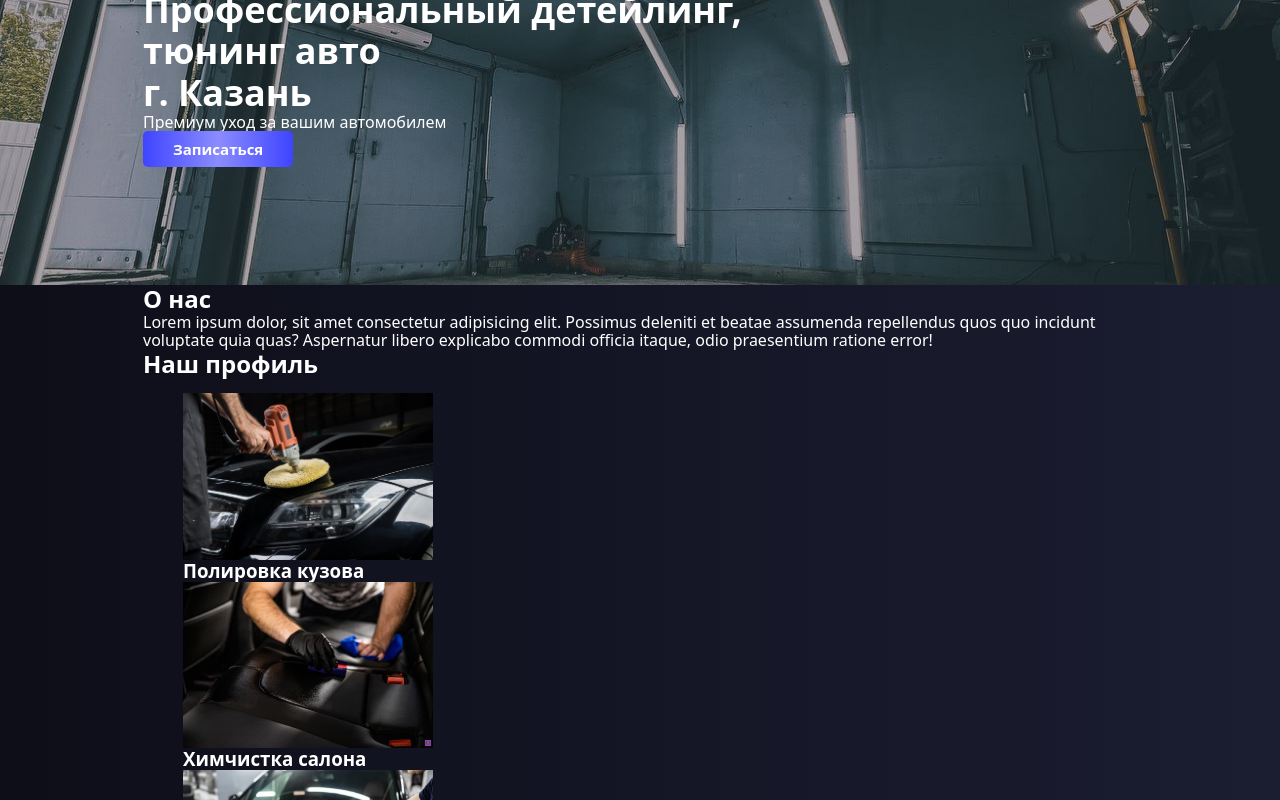
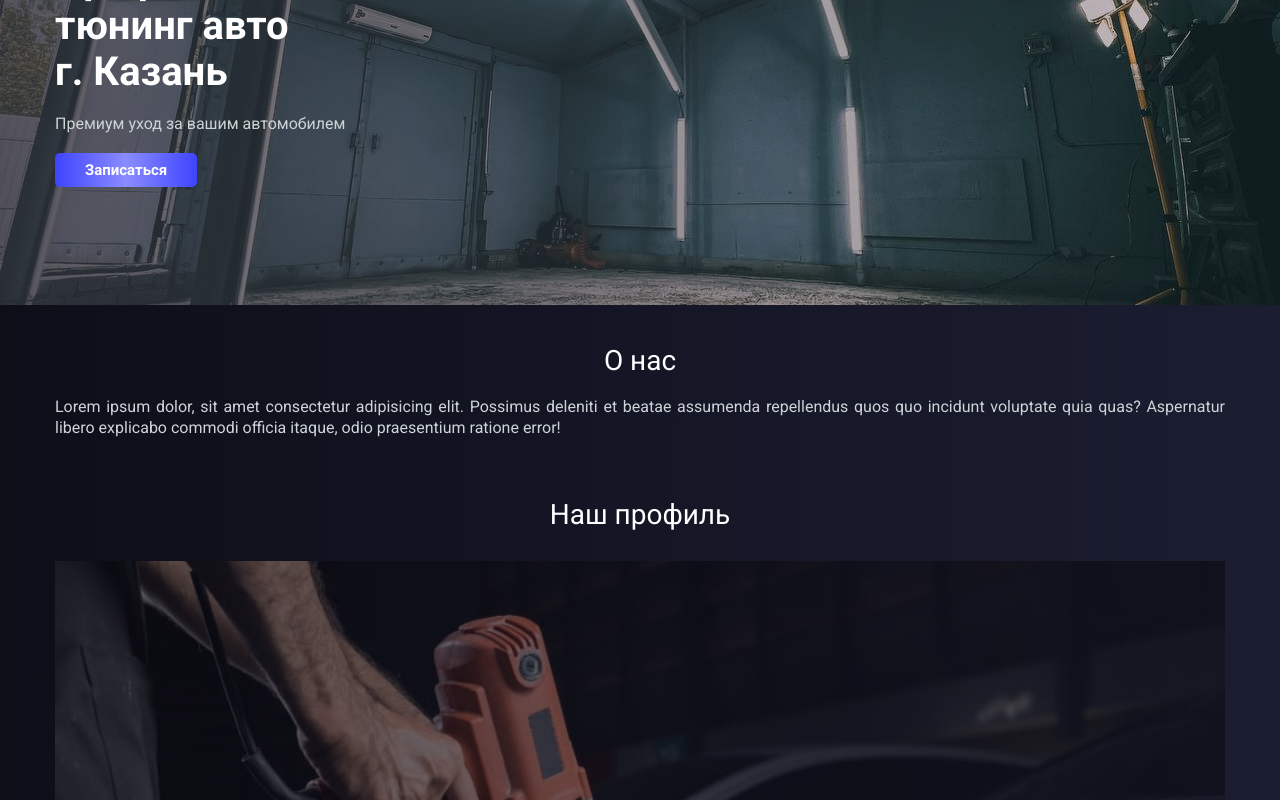
Before and after one commit to Alfat1989/detailing, a website built with Parcel: page src/index.html in a window 1280 px wide. Shown: the part 340-1140 px from the top of the page. Built offline with nearby package versions, Linux system fonts and the light colour scheme.

Commit message:
add hero changes

```diff
--- a/src/index.html
+++ b/src/index.html
@@ -5,7 +5,11 @@
     <meta charset="UTF-8" />
     <meta http-equiv="X-UA-Compatible" content="IE=edge" />
     <meta name="viewport" content="width=device-width, initial-scale=1.0" />
-    <title>Document</title>
+    <title>Detailing</title>
+    <link rel="preconnect" href="https://fonts.googleapis.com">
+    <link rel="preconnect" href="https://fonts.gstatic.com" crossorigin>
+    <link href="https://fonts.googleapis.com/css2?family=Roboto:ital,wght@0,400;0,500;0,700;1,400&display=swap"
+        rel="stylesheet">
     <link rel="stylesheet" href="../css/main.css" />
 </head>
 
@@ -57,7 +61,7 @@
 
         <section class="about">
             <div class="container">
-                <h2 class="about__title">О нас</h2>
+                <h2 class="about__title title">О нас</h2>
                 <p class="about__description">
                     Lorem ipsum dolor, sit amet consectetur adipisicing elit. Possimus
                     deleniti et beatae assumenda repellendus quos quo incidunt voluptate
@@ -69,57 +73,55 @@
 
         <section class="servises">
             <div class="container">
-                <h2 class="servises__title">Наш профиль</h2>
+                <h2 class="servises__title title">Наш профиль</h2>
                 <ul class="servises__list">
                     <li class="servises__item">
-                        <img src="./img/servises/body-polishing.jpg" alt="Полировка кузова" class="servise__img"
-                            width="250px" />
-                        <h3 class="servises__title">Полировка кузова</h3>
+                        <img src="./img/servises/body-polishing.jpg" alt="Полировка кузова" class="servise__img" />
+                        <h3 class="servises__desc">Полировка кузова</h3>
                     </li>
                     <li class="servises__item">
-                        <img src="./img/servises/interior-dry-cleaning.jpg" alt="Химчистка салона" class="servise__img"
-                            width="250px" />
-                        <h3 class="servises__title">Химчистка салона</h3>
+                        <img src="./img/servises/interior-dry-cleaning.jpg" alt="Химчистка салона"
+                            class="servise__img" />
+                        <h3 class="servises__desc">Химчистка салона</h3>
                     </li>
                     <li class="servises__item">
                         <img src="./img/servises/ceramic-coating.jpg" alt="Нанесение защитного керамического покрытия"
-                            class="servise__img" width="250px" />
-                        <h3 class="servises__title">
+                            class="servise__img" />
+                        <h3 class="servises__desc">
                             Нанесение защитного керамического покрытия
                         </h3>
                     </li>
                     <li class="servises__item">
                         <img src="./img/servises/ceramic-coating.jpg" alt="Нанесение жидкого стекла"
-                            class="servise__img" width="250px" />
-                        <h3 class="servises__title">Нанесение жидкого стекла</h3>
+                            class="servise__img" />
+                        <h3 class="servises__desc">Нанесение жидкого стекла</h3>
                     </li>
                     <li class="servises__item">
                         <img src="./img/servises/underhood-dry-cleaning.jpg" alt="химчистка подкапотного пространства"
-                            class="servise__img" width="250px" />
-                        <h3 class="servises__title">
+                            class="servise__img" />
+                        <h3 class="servises__desc">
                             химчистка подкапотного пространства
                         </h3>
                     </li>
                     <li class="servises__item">
                         <img src="./img/servises/protection-of-discs.jpg" alt="Защита кузова от сколов и царапин"
-                            class="servise__img" width="250px" />
-                        <h3 class="servises__title">
+                            class="servise__img" />
+                        <h3 class="servises__desc">
                             Защита кузова от сколов и царапин антигравийной пленкой
                         </h3>
                     </li>
                     <li class="servises__item">
                         <img src="./img/servises/protection-salon.jpg"
-                            alt="Защита тканевого и кожаного салонов от загрязнений" class="servise__img"
-                            width="250px" />
-                        <h3 class="servises__title">
+                            alt="Защита тканевого и кожаного салонов от загрязнений" class="servise__img" />
+                        <h3 class="servises__desc">
                             Защита тканевого и кожаного салонов от загрязнений, прокрасов и
                             старения
                         </h3>
                     </li>
                     <li class="servises__item">
                         <img src="./img/servises/protection-of-discs.jpg" alt="Защита дисков от выгорания"
-                            class="servise__img" width="250px" />
-                        <h3 class="servises__title">
+                            class="servise__img" />
+                        <h3 class="servises__desc">
                             Защита дисков от выгорания, реагентов и колодочной пыли
                         </h3>
                     </li>
@@ -129,7 +131,7 @@
 
         <section class="benefits">
             <div class="container">
-                <h2 class="benefits__title">Преимущества RS Detailing</h2>
+                <h2 class="benefits__title title">Преимущества RS Detailing</h2>
                 <ul class="benefits__list">
                     <li class="benefits__item">
                         <img src="#" alt="" class="benefits__img" />
@@ -163,7 +165,7 @@
 
         <section class="gallery">
             <div class="container">
-                <h2 class="gallery__title">Галлерея работ</h2>
+                <h2 class="gallery__title title">Галлерея работ</h2>
             </div>
         </section>
 
@@ -175,7 +177,7 @@
 
         <section class="contacts">
             <div class="container">
-                <h2 class="contacts__title">Контакты</h2>
+                <h2 class="contacts__title title">Контакты</h2>
 
                 <div class="contacts__map"></div>
 
--- a/src/sass/_main-styles.scss
+++ b/src/sass/_main-styles.scss
@@ -1,33 +1,72 @@
 body {
   background: linear-gradient(to right, #0e0e19, #1b1d31);
   color: $textColor;
+  font-family: 'Roboto', sans-serif;
 }
 
-img{
+img {
   display: block;
 }
 
-ul{
+ul,li {
   list-style: none;
+  margin: 0;
+  padding: 0;
 }
 
 a {
   text-decoration: none;
 }
 
-p,h1,h2,h3,h4,h5,h6{
+p,
+h1,
+h2,
+h3,
+h4,
+h5,
+h6 {
   margin: 0;
   padding: 0;
 }
 
-.container{
+.container {
   margin: 0 auto;
-    max-width: 1024px;
   padding: 0 15px;
+
+  @media screen and (min-width: 280px) {
+    width: 280px;
+  }
+
+  @media screen and (min-width: 320px) {
+    width: 320px;
+  }
+
+  @media screen and (min-width: 480px) {
+    width: 480px;
+  }
+
+  @media screen and (min-width: 768px) {
+      width: 768px;
+  }
+
+  @media screen and (min-width: 1024px) {
+      width: 1024px;
+  }
+
+  @media screen and (min-width: 1200px) {
+      width: 1200px;
+  }
+
+}
+
+.title{
+  font-size: 28px;
+  font-weight: 400;
+  text-align: center;
 }
 
 button {
-    display: inline-flex;
+//   display: block;
   padding: 8px 30px;
   border: 0;
   border-radius: 5px;
@@ -42,8 +81,8 @@ button {
   letter-spacing: 0.8;
   line-height: normal;
 
-    &:hover{
+  &:hover {
     cursor: pointer;
-        box-shadow: 0 2px 6px 0#3e44ff;
+    box-shadow: 0 0px 5px 2 #3e44ff;
   }
 }
--- a/src/sass/_vars.scss
+++ b/src/sass/_vars.scss
@@ -1 +1,2 @@
 $textColor: #ffffff;
+$descriptionColor: #cdd4d7;
--- a/src/sass/components/_adout.scss
+++ b/src/sass/components/_adout.scss
@@ -0,0 +1,19 @@
+.about {
+    padding: 40px 0;
+}
+
+.about__title{
+    text-align: center;
+
+
+}
+
+.about__description{
+    margin-top: 20px;
+    text-align: justify;
+    font-size: 16px;
+    font-weight: 400;
+    line-height: 1.3;
+
+    color: $descriptionColor;
+}
--- a/src/sass/components/_benefits.scss
+++ b/src/sass/components/_benefits.scss
@@ -0,0 +1,3 @@
+.benefits {
+    padding-top: 30px;
+}
--- a/src/sass/components/_hero.scss
+++ b/src/sass/components/_hero.scss
@@ -1,7 +1,9 @@
 .hero {
-    background-image: linear-gradient(to right,
-                rgba(47, 48, 58, 0.4),
-                rgba(47, 48, 58, 0.4)),
+  background-image: linear-gradient(
+      to right,
+      rgba(47, 48, 58, 0.8),
+      rgba(47, 48, 58, 0.2)
+    ),
     url("../src/img/banner/photo_2022-06-16_16-59-51.jpg");
 
   background-repeat: no-repeat;
@@ -11,22 +13,56 @@
   padding-bottom: 118px;
 }
 
-.hero__img{
-    position: absolute;
-    top: 0;
-    left: 0;
-    z-index: 1;
+
+.hero__title {
+  font-family: "Roboto", sans-serif;
+  font-weight: 700;
+
+  @media screen and (min-width: 280px) {
+    font-size: 26px;
+    text-align: center;
   }
 
-.hero__title{
-    font-size: 36px;
-    // font-family: ;
+  @media screen and (min-width: 320px) {
+    font-size: 30px;
   }
 
-.hero__description{
-
+  @media screen and (min-width: 768px) {
+    font-size: 40px;
   }
 
-.hero__button{
+  @media screen and (min-width: 1024px) {
+    font-size: 40px;
+    text-align: left;
+  }
+}
 
+.hero__description {
+  margin-top: 20px;
+  color: $descriptionColor;
+
+  @media screen and (min-width: 280px) {
+    font-size: 14px;
+    text-align: center;
   }
+
+  @media screen and (min-width: 768px) {
+    font-size: 16px;
+  }
+
+  @media screen and (min-width: 1024px) {
+    font-size: 16px;
+    text-align: left;
+  }
+}
+
+.hero__button {
+  display: block;
+  margin-top: 20px;
+  margin-left: auto;
+  margin-right: auto;
+
+  @media screen and (min-width: 1024px) {
+    margin-left: 0;
+  }
+}
--- a/src/sass/components/_servises.scss
+++ b/src/sass/components/_servises.scss
@@ -0,0 +1,63 @@
+.servises {
+  padding-top: 20px;
+
+}
+
+.servises__list {
+  margin-top: 30px;
+  @media screen and (min-width: 768px) {
+    margin-left: -10px;
+    margin-right: -10px;
+  }
+}
+
+.servises__item {
+  position: relative;
+
+  @media screen and (min-width: 280px) {
+    margin-top: 10px;
+  }
+
+  @media screen and(min-width:768px) {
+    display: flex;
+    flex-wrap: wrap;
+    margin-left: 10px;
+    margin-right: 10px;
+    width: calc((100%-4 * 10px) / 2);
+  }
+}
+
+.servise__img {
+  width: 100%;
+  background-color: #383838;
+  opacity: 0.4;
+
+  &:hover {
+    opacity: 0.6;
+    box-shadow: 0px 0px 4px 1px white;
+  }
+
+}
+
+.servises__desc {
+  position: absolute;
+  top: 50%;
+  left: 50%;
+  transform: translate(-50%, -50%);
+  z-index: 1;
+  width: 100%;
+  text-align: center;
+  opacity: 0.7;
+
+  font-size: 16px;
+  font-weight: 500;
+
+  .servise__img:hover & {
+    opacity: 0.9;
+    font-weight: 700;
+  }
+
+  // &:hover, &:active {
+  //     opacity: 0.6;
+  // }
+}
--- a/src/sass/main.scss
+++ b/src/sass/main.scss
@@ -3,4 +3,7 @@
 @import './main-styles';
 @import './components/header';
 @import './components/hero';
+@import './components/adout';
+@import './components/servises';
+@import './components/benefits';
 @import './components/contacts';
```
Also changed, not shown: css/main.css, src/sass/components/_contacts.scss (line endings or trailing spaces), 1 other file. Lines whose indentation alone changed are shown as unchanged.
